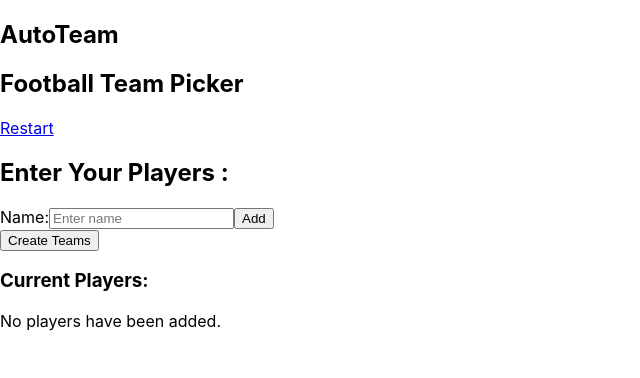
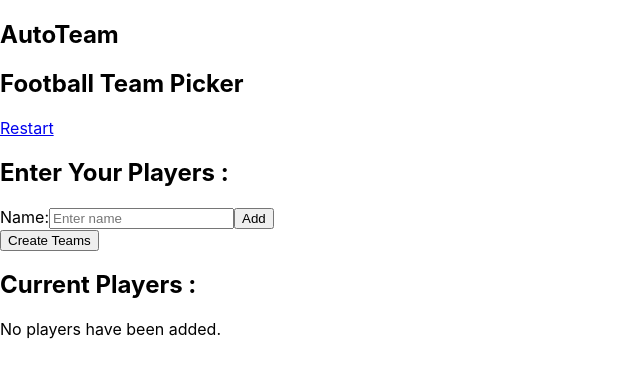
Before and after one commit to maslenm/football-team-generator, a React (Create React App) app: page /addplayer in a window 1280 px wide. Shown: the top 378 px of the page, without its empty margins (0-640 px from the left). Built offline with nearby package versions, Linux system fonts and the light colour scheme.

Commit message:
added elements and classNames for styling.

```diff
--- a/src/components/PlayerList/PlayerList.js
+++ b/src/components/PlayerList/PlayerList.js
@@ -1,17 +1,21 @@
 const PlayerList = ({ players }) => {
 	return (
 		<>
-			<h3>Current Players:</h3>
+			<section className="players">
+				<header className="players-header">
+					<h2>Current Players :</h2>
+				</header>
 				{/* if no players added display message, else display current list, maps over state.players */}
 				{players.length === 0 ? (
-				<p>No players have been added.</p>
+					<p className="players-list-none">No players have been added.</p>
 				) : (
-				<ul>
+					<ul className="players-list">
 						{players.map((player, index) => {
 							return <li key={index}> {player.name}</li>;
 						})}
 					</ul>
 				)}
+			</section>
 		</>
 	);
 };
```
Lines whose indentation alone changed are shown as unchanged.
